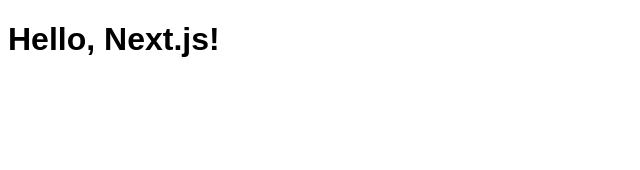
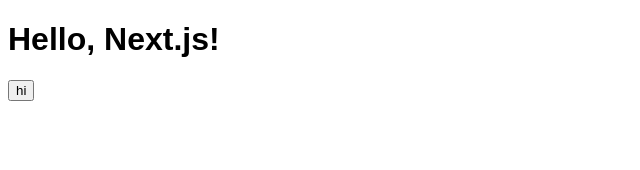
Before and after one commit to bbggkkk/Funchive, a Next.js app: page / in a window 1280 px wide. Shown: the top 170 px of the page, without its empty margins (0-640 px from the left). Built offline with nearby package versions, Linux system fonts and the light colour scheme; a web font is replaced by a local one.

Commit message:
fix: fetch test

```diff
--- /dev/null
+++ b/app/api/test.ts
@@ -0,0 +1,6 @@
+import { NextResponse } from 'next/server';
+
+export async function GET(request: Request) {
+    console.log(request);
+    return NextResponse.json({ data: 'good' });
+}
--- a/app/page.tsx
+++ b/app/page.tsx
@@ -1,5 +1,14 @@
+"use client"
+
 import React from 'react';
 
 export default function Page() {
-    return <h1>Hello, Next.js!</h1>;
+    return (
+      <>
+        <h1>Hello, Next.js!</h1>
+        <button onClick={() => {
+          fetch('/api/test');
+        }}>hi</button>
+      </>
+    );
   }
```
